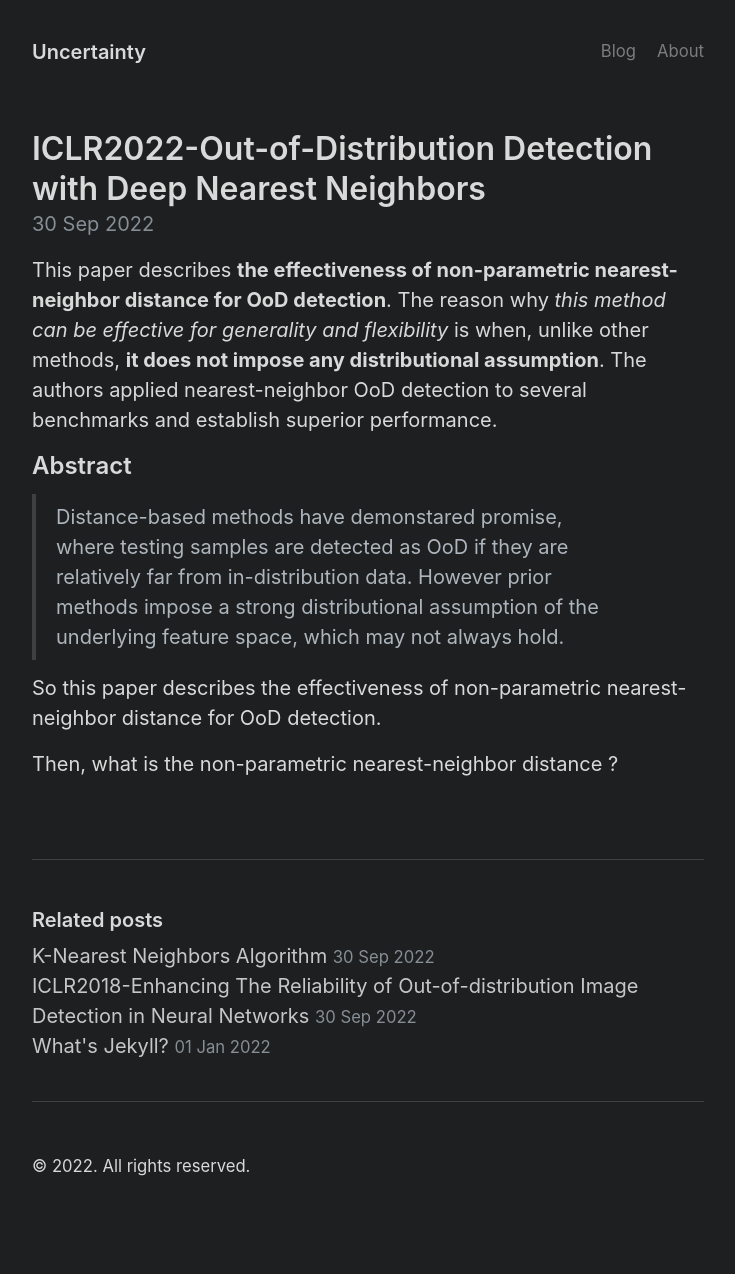
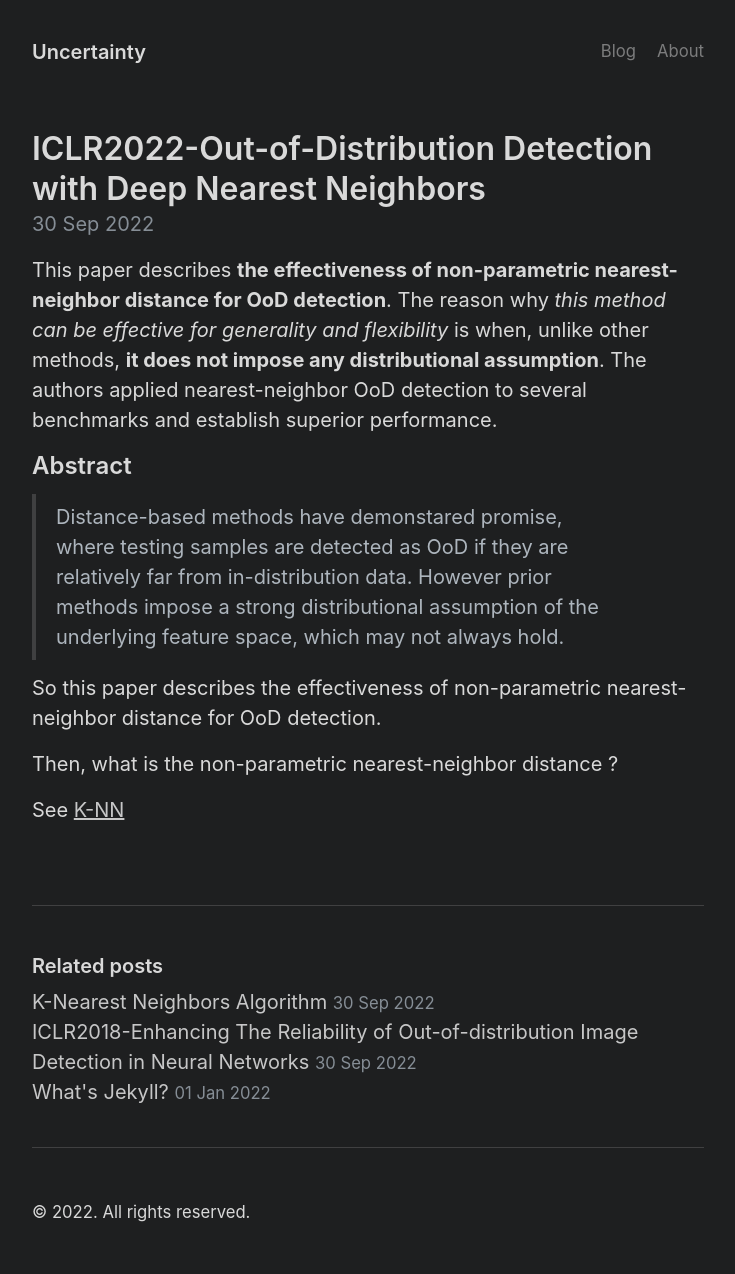
Before and after one commit to mawjdgus0812/mawjdgus0812.github.io, a Jekyll site: the page built from _posts/2022-09-30-ICML2022-Out-of-Distribution-Detection-with-Deep-Nearest-Neighbors.md, in a window 1280 px wide. Shown: the whole page, without its empty margins (272-1007 px from the left). Built offline with Jekyll 4.4.1, drawn with Linux system fonts in a browser that asks for light colours; before the commit the page ends 1228 px from its top, so only the background shows below that.

Commit message:
Update 2022-09-30-ICML2022-Out-of-Distribution-Detection-with-Deep-Nearest-Neighbors.md

```diff
--- a/_posts/2022-09-30-ICML2022-Out-of-Distribution-Detection-with-Deep-Nearest-Neighbors.md
+++ b/_posts/2022-09-30-ICML2022-Out-of-Distribution-Detection-with-Deep-Nearest-Neighbors.md
@@ -16,3 +16,5 @@ any distributional assumption**. The authors applied nearest-neighbor OoD detect
 So this paper describes the effectiveness of non-parametric nearest-neighbor distance for OoD detection.
 
 Then, what is the non-parametric nearest-neighbor distance ?
+
+See [K-NN](https://mawjdgus0812.github.io/2022/09/30/K-Nearest-Neighbors-Algorithm/)
```
